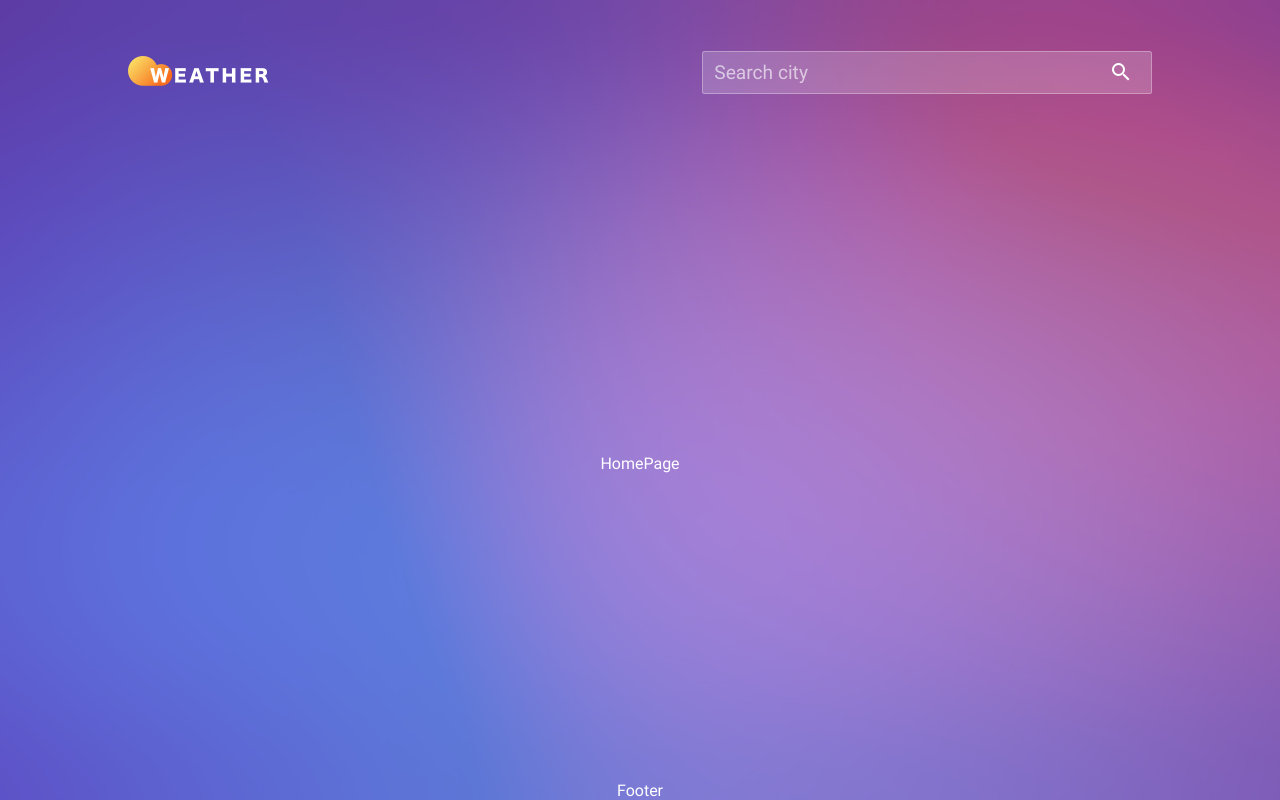
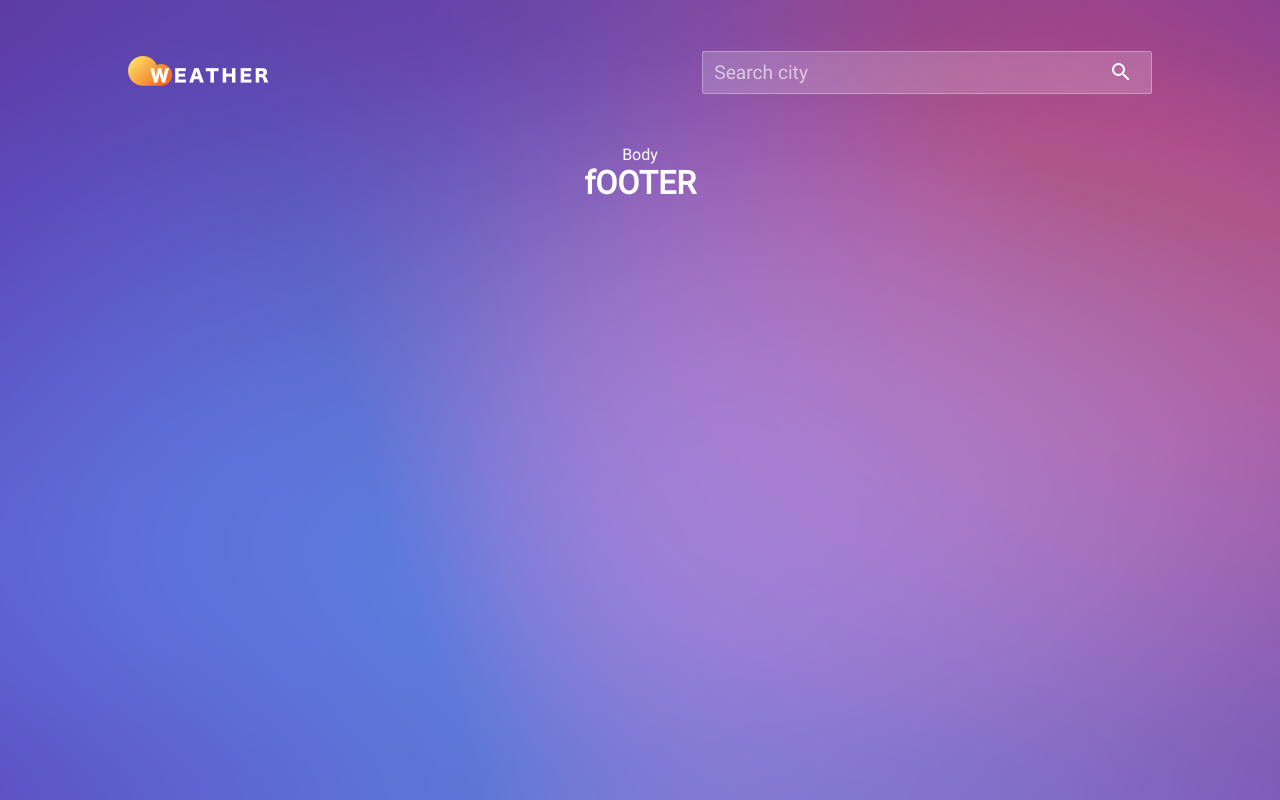
Before and after one commit to HemarajKS/weather-assessment, a React (Create React App) app: page / in a window 1280 px wide. Built offline with nearby package versions, Linux system fonts and the light colour scheme.

Commit message:
first commit

```diff
--- a/src/components/footer/footer.tsx
+++ b/src/components/footer/footer.tsx
@@ -1,7 +1,97 @@
 import React from 'react'
+import { useSelector } from 'react-redux'
 
 const Footer = () => {
-  return <div className="footer">Footer</div>
+  const weather: any = 'x'
+
+  return (
+    <div className="footer">
+      <h1>fOOTER</h1>
+      {weather && weather.data && (
+        <div className="footerBody">
+          <div className="footerIcon">
+            <img
+              src={require('../../assets/icons/icon_temperature_info.png')}
+              alt=""
+            />
+          </div>
+
+          <div className="footerText">
+            <div className="footerInfo">Min - Max</div>
+            <div className="footerInfoValue">
+              {weather.data.forecasts[0].low + '\u00B0'}
+              {} - {weather.data.forecasts[0].high + '\u00B0'}
+            </div>
+          </div>
+        </div>
+      )}
+      {weather && weather.data && (
+        <div className="footerBody">
+          <div className="footerIcon">
+            <img
+              src={require('../../assets/icons/icon_precipitation_info.png')}
+              alt=""
+            />
+          </div>
+          <div className="footerText">
+            <div className="footerInfo">Precipitation</div>
+            <div className="footerInfoValue">
+              {weather.data.current_observation.atmosphere.rising}%
+            </div>
+          </div>
+        </div>
+      )}
+      {weather && weather.data && (
+        <div className="footerBody">
+          <div className="footerIcon">
+            <img
+              src={require('../../assets/icons/icon_humidity_info.png')}
+              alt=""
+            />
+          </div>
+          <div className="footerText">
+            <div className="footerInfo">Humidity</div>
+            <div className="footerInfoValue">
+              {weather.data.current_observation.atmosphere.humidity}%
+            </div>
+          </div>
+        </div>
+      )}
+      {weather && weather.data && (
+        <div className="footerBody">
+          <div className="footerIcon">
+            <img
+              src={require('../../assets/icons/icon_wind_info.png')}
+              alt=""
+            />
+          </div>
+          <div className="footerText">
+            <div className="footerInfo">Wind</div>
+            <div className="footerInfoValue">
+              {' '}
+              {weather.data.current_observation.wind.speed} mph
+            </div>
+          </div>
+        </div>
+      )}
+      {weather && weather.data && (
+        <div className="footerBody">
+          <div className="footerIcon">
+            <img
+              src={require('../../assets/icons/icon_visibility_info.png')}
+              alt=""
+            />
+          </div>
+          <div className="footerText">
+            <div className="footerInfo">Visibility</div>
+            <div className="footerInfoValue">
+              {weather.data.current_observation.atmosphere.visibility} miles
+            </div>
+          </div>
+        </div>
+      )}
+    </div>
+  )
 }
 
 export default Footer
--- a/src/components/header/header.tsx
+++ b/src/components/header/header.tsx
@@ -11,8 +11,6 @@ const Header = () => {
   const dispatch = useDispatch()
   const location = useSelector((state: any) => state.location)
   const weather = useSelector((state: any) => state.weather)
-
-  console.log('location Auto', location.data)
 
   // useEffect(() => {
   //   dispatch(getLocation('udupi'))
--- a/src/components/homePage/homePage.css
+++ b/src/components/homePage/homePage.css
@@ -0,0 +1,7 @@
+.homePage {
+    display: flex;
+    flex-direction: column;
+    align-items: center;
+    justify-content: space-between;
+    height: 100%;
+}
--- a/src/components/homePage/homePage.tsx
+++ b/src/components/homePage/homePage.tsx
@@ -1,8 +1,14 @@
 import React from 'react'
+import Footer from '../footer/footer'
 import './homePage.css'
 
 const HomePage = () => {
-  return <div className="homePage">HomePage</div>
+  return (
+    <div className="homePage">
+      <div className="homePageBody">Body</div>
+      <Footer />
+    </div>
+  )
 }
 
 export default HomePage
--- a/src/views/home.css
+++ b/src/views/home.css
@@ -1,7 +1,7 @@
 .home {
     display: flex;
     align-items: center;
-    justify-content: space-between;
+    /* justify-content: space-between; */
     flex-direction: column;
     min-height: 100vh;
 }
--- a/src/views/home.tsx
+++ b/src/views/home.tsx
@@ -1,5 +1,5 @@
 import React from 'react'
-import Footer from '../components/footer/footer'
+
 import Header from '../components/header/header'
 import HomePage from '../components/homePage/homePage'
 import './home.css'
@@ -9,7 +9,6 @@ const Home = () => {
     <div className="home">
       <Header />
       <HomePage />
-      <Footer />
     </div>
   )
 }
```
